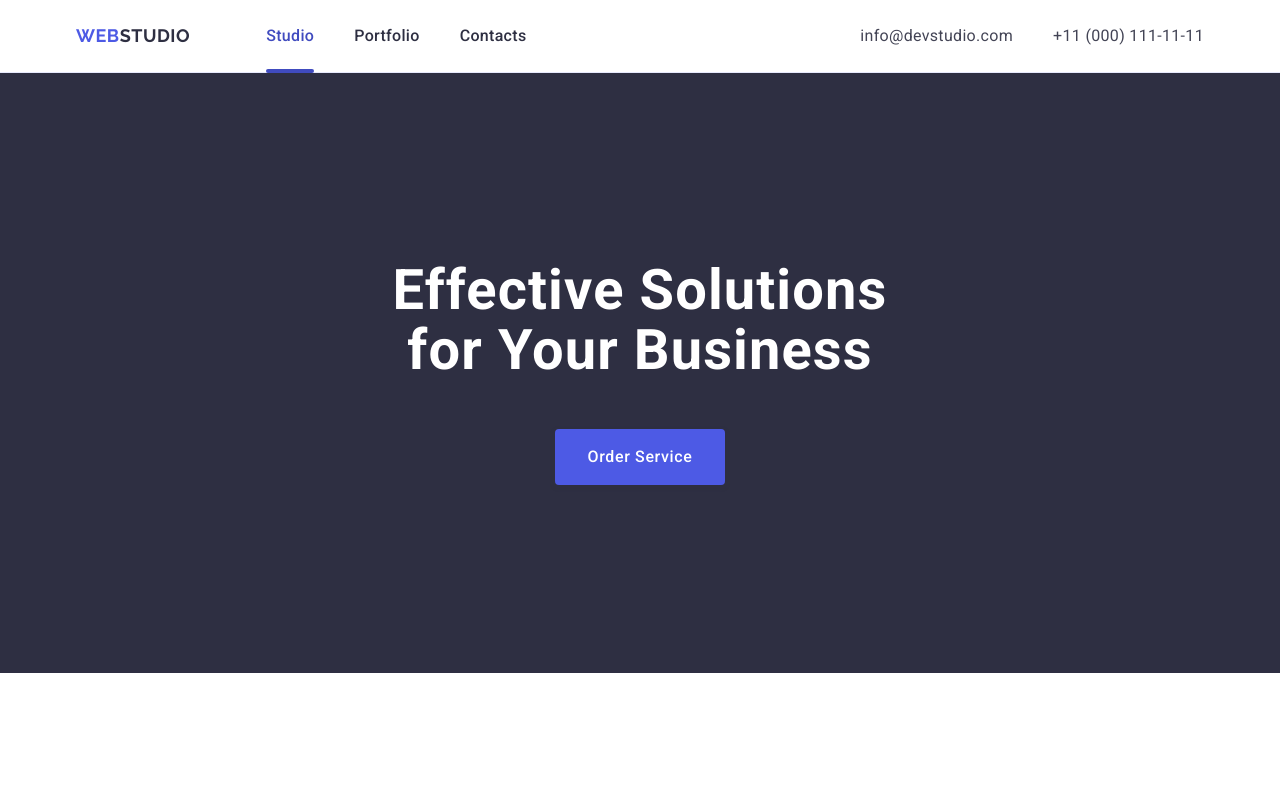
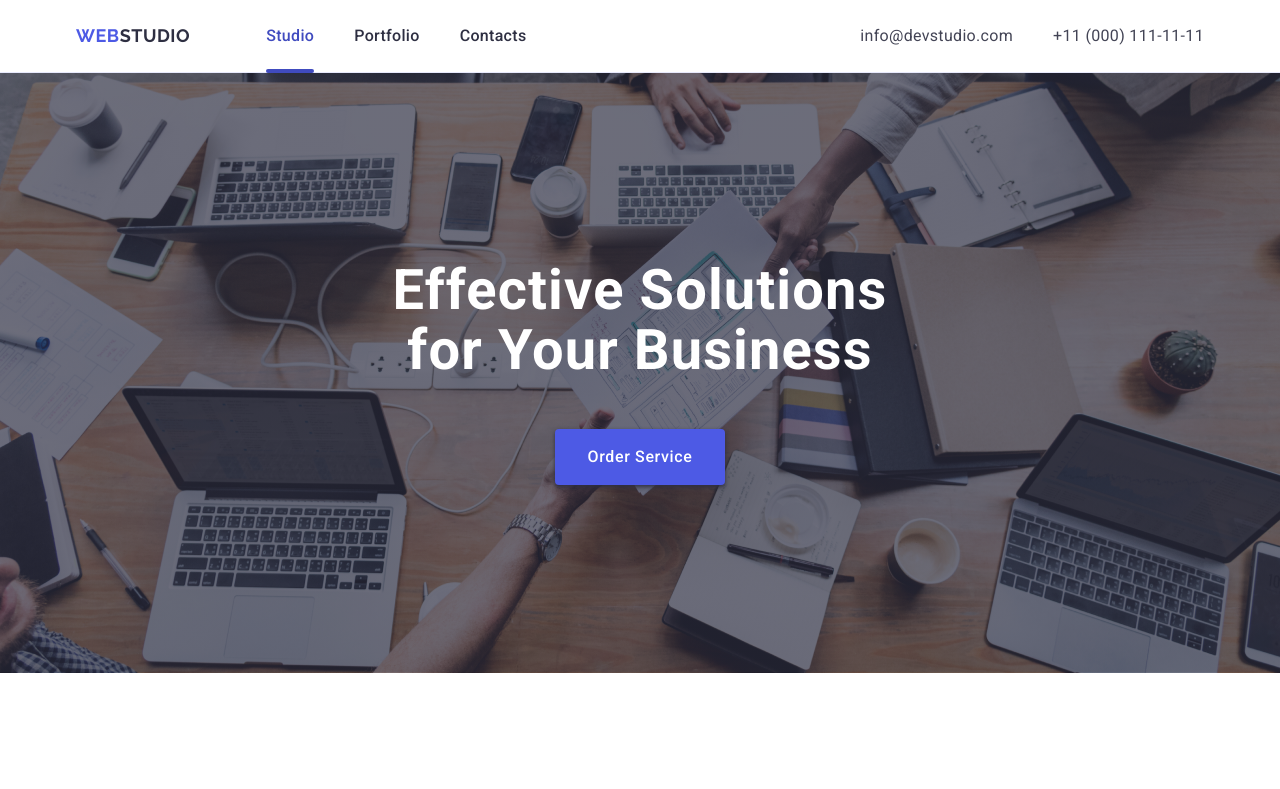
Before and after one commit to Lana-goit/goit-markup-hw-04, a plain HTML site: page index.html in a window 1280 px wide. Shown: the top 789 px of the page. Drawn offline with nearby package versions, Linux system fonts and the light colour scheme.

Commit message:
add index.html file

```diff
--- a/css/styles.css
+++ b/css/styles.css
@@ -174,7 +174,7 @@ display: block;
     background-image: linear-gradient(
         rgba(46, 47, 66, 0.7),
         rgba(46, 47, 66, 0.7)
-      ),url(../images/people-office/1.jpg);
+      ),url(../images/people-office.jpg);
     background-repeat: no-repeat;
     background-size: cover;
     background-position: center;
```
Also changed, not shown: images/people-office.jpg (renamed from images/people-office 1.jpg), 1 other file.
